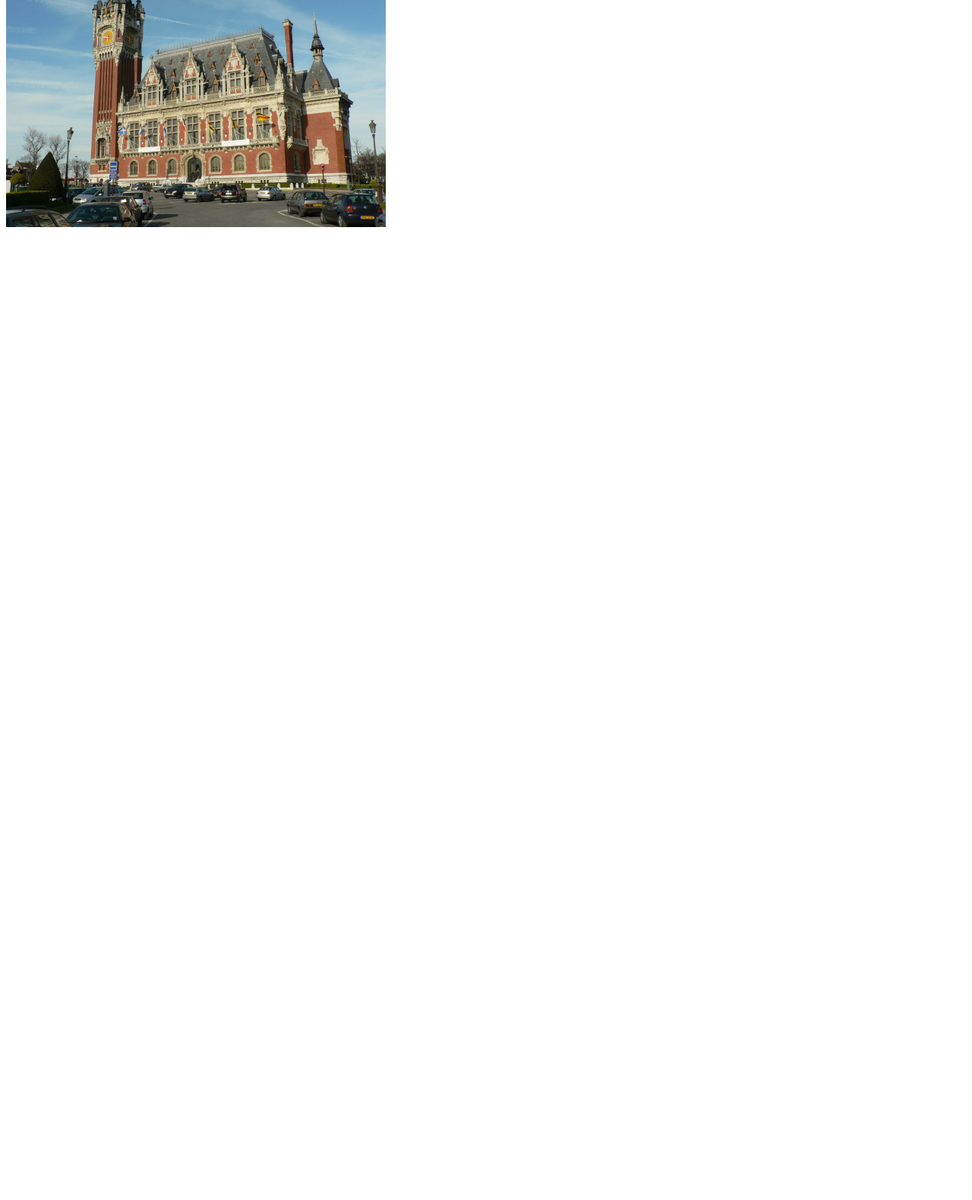
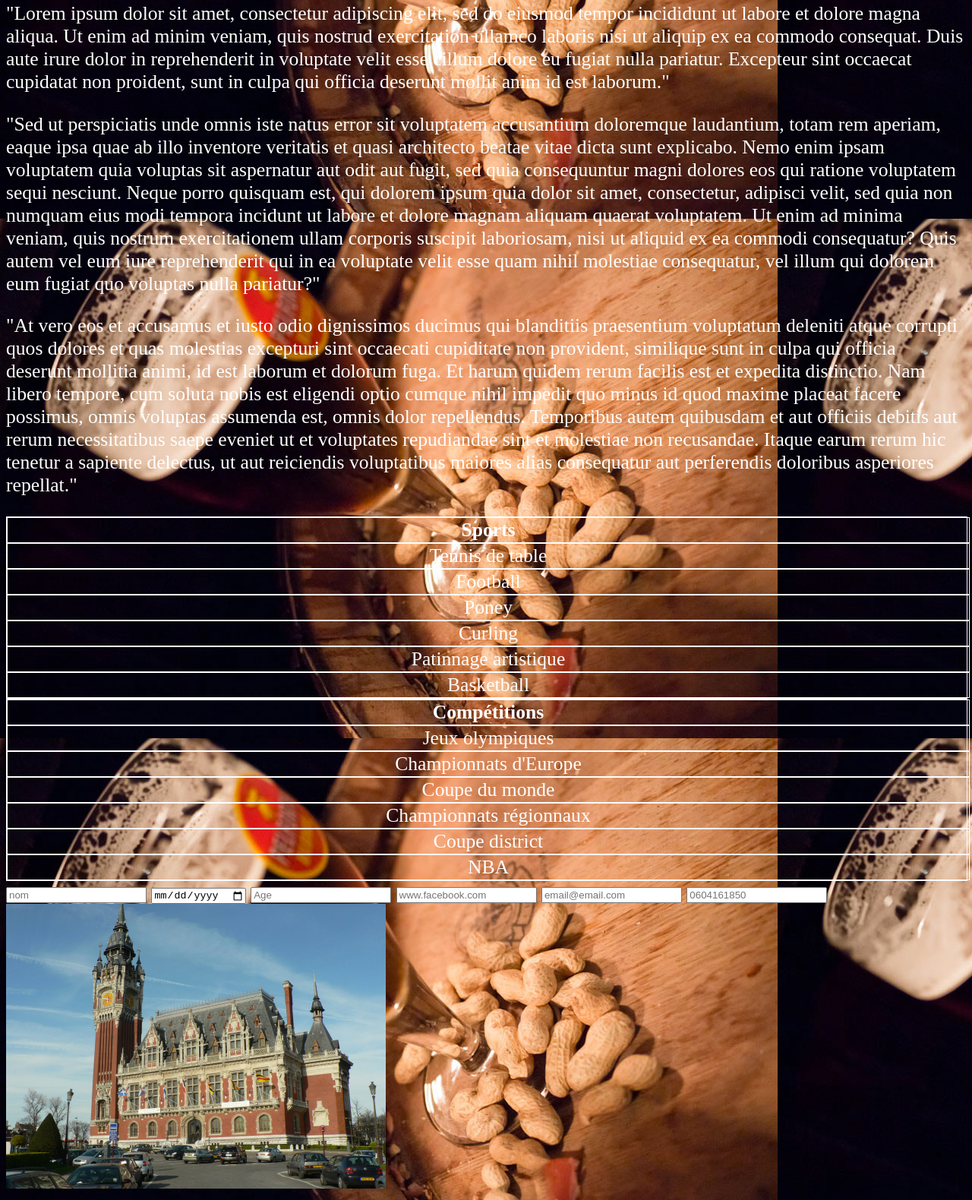
Before and after one commit to GeTWoD5/TP2, a plain HTML site: page index.html in a window 1280 px wide. Shown: the part 396-1976 px from the top of the page at 76% size. Before the commit the page ends 800 px from the top, so only its background shows below. Drawn offline with Linux system fonts and the light colour scheme.

Commit message:
last commit

```diff
--- a/index.html
+++ b/index.html
@@ -2,13 +2,16 @@
 <html lang="fr">
 <head>
  <meta charset="utf-8">
- <meta name="viewport" content="width=device-width, initial-scale=1.0, shrink-to-fit=no">
+ <meta name="viewport" content="width=device-width, initial-scale=1.0">
  <title>M4105C : Un super module</title>
  <link rel="stylesheet" href="style.css">
  <link rel="icon" href="img/favicon.png">
 
 </head>
 <body>
+	<center><div class="logo"></div></center>
+	<h1>M4105C : Un super module</h1>
+	<div class="paragraphe">
 		<section>
 			<p class="a">
 				"Lorem ipsum dolor sit amet, consectetur adipiscing elit, sed do eiusmod tempor incididunt ut labore et dolore magna aliqua. Ut enim ad minim veniam, quis nostrud exercitation ullamco laboris nisi ut aliquip ex ea commodo consequat. Duis aute irure dolor in reprehenderit in voluptate velit esse cillum dolore eu fugiat nulla pariatur. Excepteur sint occaecat cupidatat non proident, sunt in culpa qui officia deserunt mollit anim id est laborum."
@@ -27,7 +30,29 @@
 				"At vero eos et accusamus et iusto odio dignissimos ducimus qui blanditiis praesentium voluptatum deleniti atque corrupti quos dolores et quas molestias excepturi sint occaecati cupiditate non provident, similique sunt in culpa qui officia deserunt mollitia animi, id est laborum et dolorum fuga. Et harum quidem rerum facilis est et expedita distinctio. Nam libero tempore, cum soluta nobis est eligendi optio cumque nihil impedit quo minus id quod maxime placeat facere possimus, omnis voluptas assumenda est, omnis dolor repellendus. Temporibus autem quibusdam et aut officiis debitis aut rerum necessitatibus saepe eveniet ut et voluptates repudiandae sint et molestiae non recusandae. Itaque earum rerum hic tenetur a sapiente delectus, ut aut reiciendis voluptatibus maiores alias consequatur aut perferendis doloribus asperiores repellat."
 			</p>
 		</section>
-
+	</div>
+	<div class="tableau">
+		<table>
+		   <tr>
+			   <th>Sports</th>
+			   <td>Tennis de table</td>
+			   <td>Football</td>
+			   <td>Poney</td>
+			   <td>Curling</td>
+			   <td>Patinnage artistique</td>
+			   <td>Basketball</td>
+		   </tr>
+		   <tr>
+			   <th>Compétitions</th>
+			   <td>Jeux olympiques</td>
+			   <td>Championnats d'Europe</td>
+			   <td>Coupe du monde</td>
+			   <td>Championnats régionnaux</td>
+			   <td>Coupe district</td>
+			   <td>NBA</td>
+		   </tr>
+		</table>
+	</div>
 	<section>
 		<form action="index.html" method="POST">
 			<input type="text" placeholder="nom"/>
--- a/style.css
+++ b/style.css
@@ -1,4 +1,64 @@
-.a{background-color: blue;}
-.b{background-color: white;}
-.c{background-color: red;}
-.img{width: 100%;max-width: 500px;}
+html{
+	font-size: 1.6rem;
+	background-image: url("img/bg.jpg");
+	color: white;
+}
+
+h1{
+	font-size: 8vw;
+}
+
+.tableau,table, tr, td, th{
+
+	margin: auto;
+}
+
+/*
+.a{
+	background-color: blue;
+}
+
+.b{
+	background-color: white;
+}
+
+.c{
+	background-color: red;
+}
+*/
+.img{
+	width: 100%;max-width: 500px;
+}
+
+.logo{
+	width: 300px; height:137px;
+}
+
+table{
+	border-collapse: collapse;
+}
+
+td, th, tr{
+	border: 1px solid white;
+}
+
+@media (-webkit-min-device-pixel-ratio: 1) {
+	.logo{background: url(img/logo-iut1.jpg) no-repeat 0 0;}
+}
+
+@media (-webkit-min-device-pixel-ratio: 2) {
+	.logo{
+		background: url(img/logo-iut2.jpg) no-repeat 0 0;
+		background-size: 100%;
+	}
+}
+
+@media screen and (max-width: 1361px){
+	td, th, tr{
+		display: block;
+	}
+	.tableau,table, tr, td, th{
+		width: 100%;
+		text-align: center;
+	}
+}
```
Also changed, not shown: img/bg.jpg (added), img/logo-iut.jpg (added), img/logo-iut1.jpg (added), img/logo-iut2.jpg (added). Lines whose indentation alone changed are shown as unchanged.
